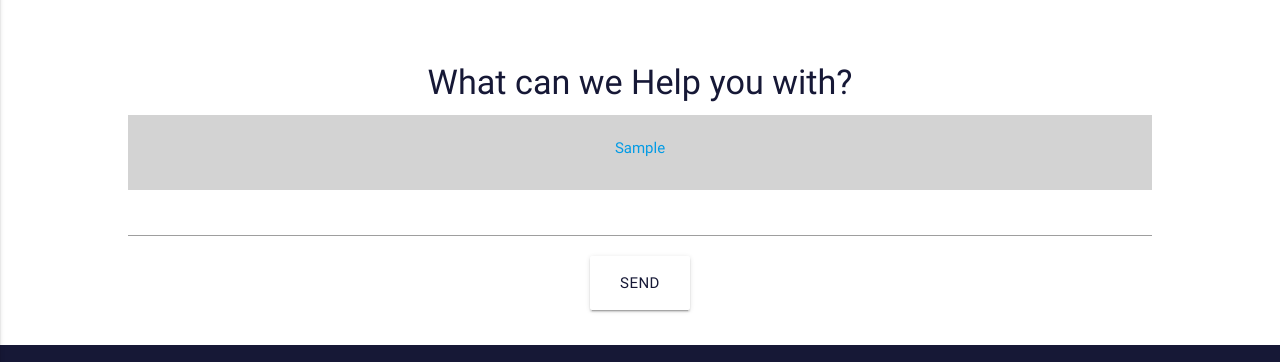
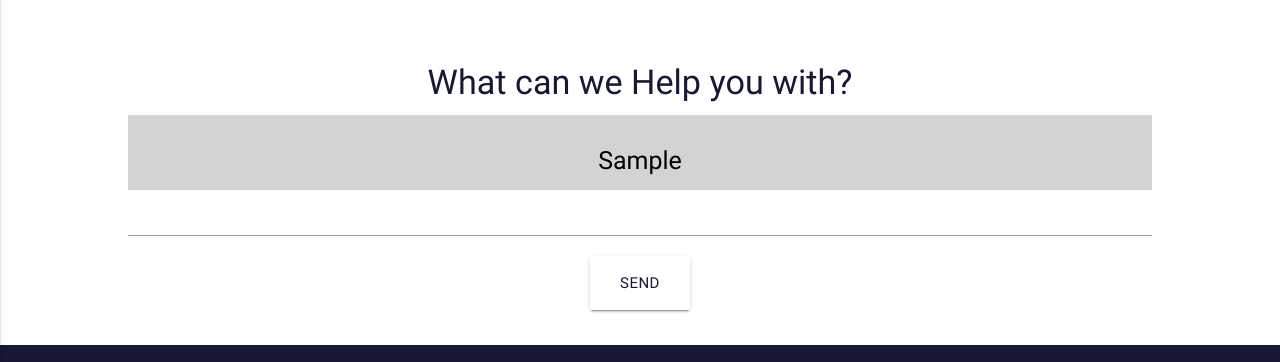
Before and after one commit to Huntario/TexVets.net, a website: page public/index.html in a window 1280 px wide. Both pictures are taken after typing "Sample" into the empty fields and a click on the button "SEND". Shown: the part 877-1239 px from the top of the page. Drawn offline with nearby package versions, Linux system fonts and the light colour scheme; no server answers; files whose address does not match are found by name.

Commit message:
chatbox update

```diff
--- a/public/css/style.css
+++ b/public/css/style.css
@@ -9,6 +9,11 @@
 #messages { list-style-type: none; margin: 0; padding: 0; }
 #messages li { padding: 5px 10px; }
 #messages li:nth-child(odd) { background: #eee; }
+
+.message-li{
+  font-size: 25px;
+  color: black;
+}
 
 .message-section{
   width: 80%;
--- a/public/index.html
+++ b/public/index.html
@@ -15,11 +15,11 @@
       <a id="logo-container" href="#" class="brand-logo">
         <img class="texvet-logo" src="texvet-logo.png">
       </a>
-      <ul class="right hide-on-med-and-down">
+      <ul class="jumper right hide-on-med-and-down">
         <li><a href="#search-section">Search</a></li>
       </ul>
 
-      <ul id="nav-mobile" class="side-nav">
+      <ul id="nav-mobile" class="jumper side-nav">
         <li><a href="#search-section">Search</a></li>
       </ul>
       <a href="#" data-activates="nav-mobile" class="button-collapse"><i class="material-icons">menu</i></a>
@@ -86,7 +86,7 @@
 
     </div>
   </div>
-  <a id="search-section">
+  <div id="search-section">
     <div class="section">
       <div class="row">
       <div class="message-section center">
@@ -99,7 +99,7 @@
     </div>
       </div>
     </div>
-</a>
+</div>
 
 
   <footer class="page-footer footer-dark-b">
@@ -145,7 +145,7 @@
     $('form').submit(function(){
     var m = $('#m').val();
     socket.emit('chat message', m);
-    $('#messages').prepend(m);
+    $('#messages').prepend('<li class="message-li">' + m);
     $('#messages').prepend('<br>');
     $('#m').val('');
     return false;
```
